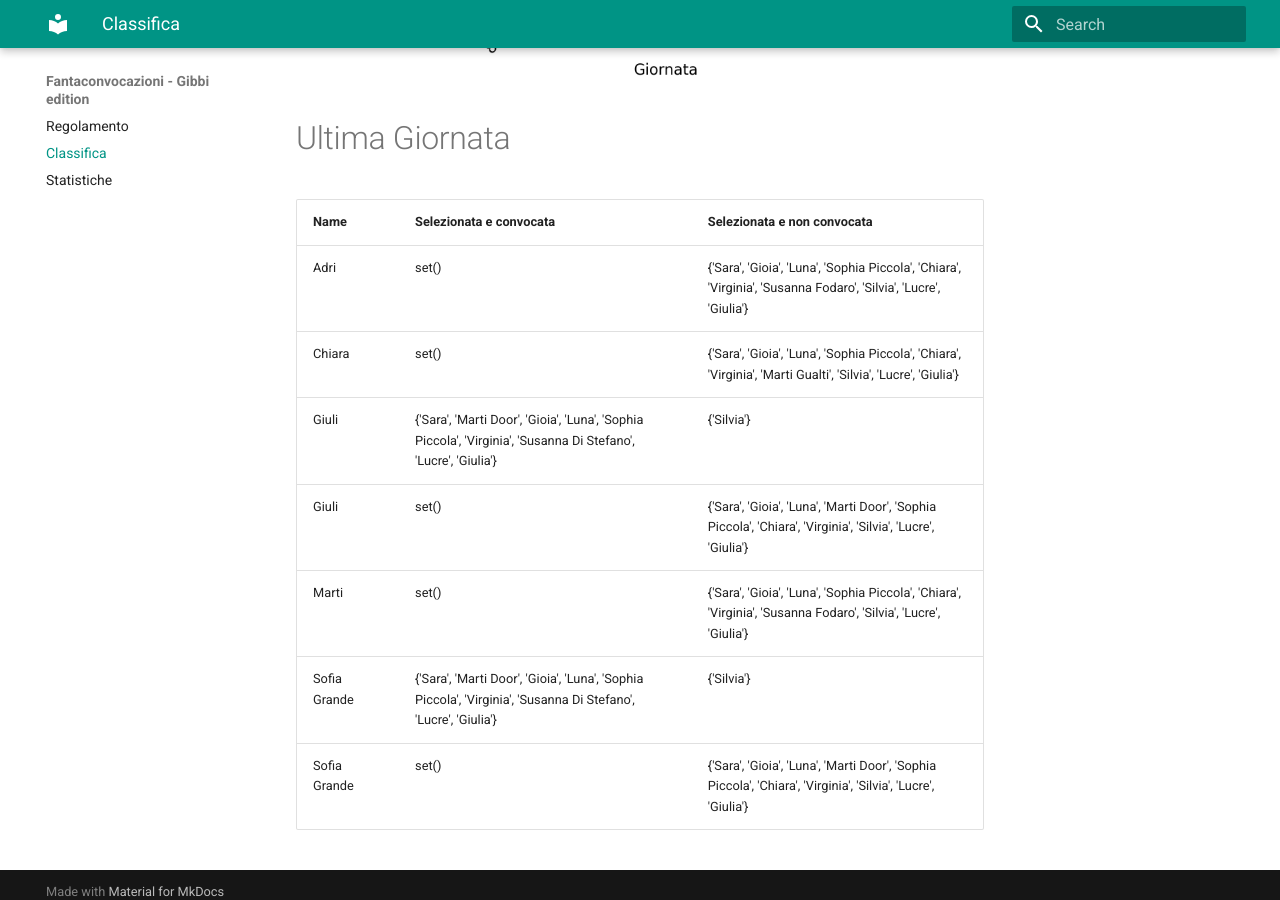
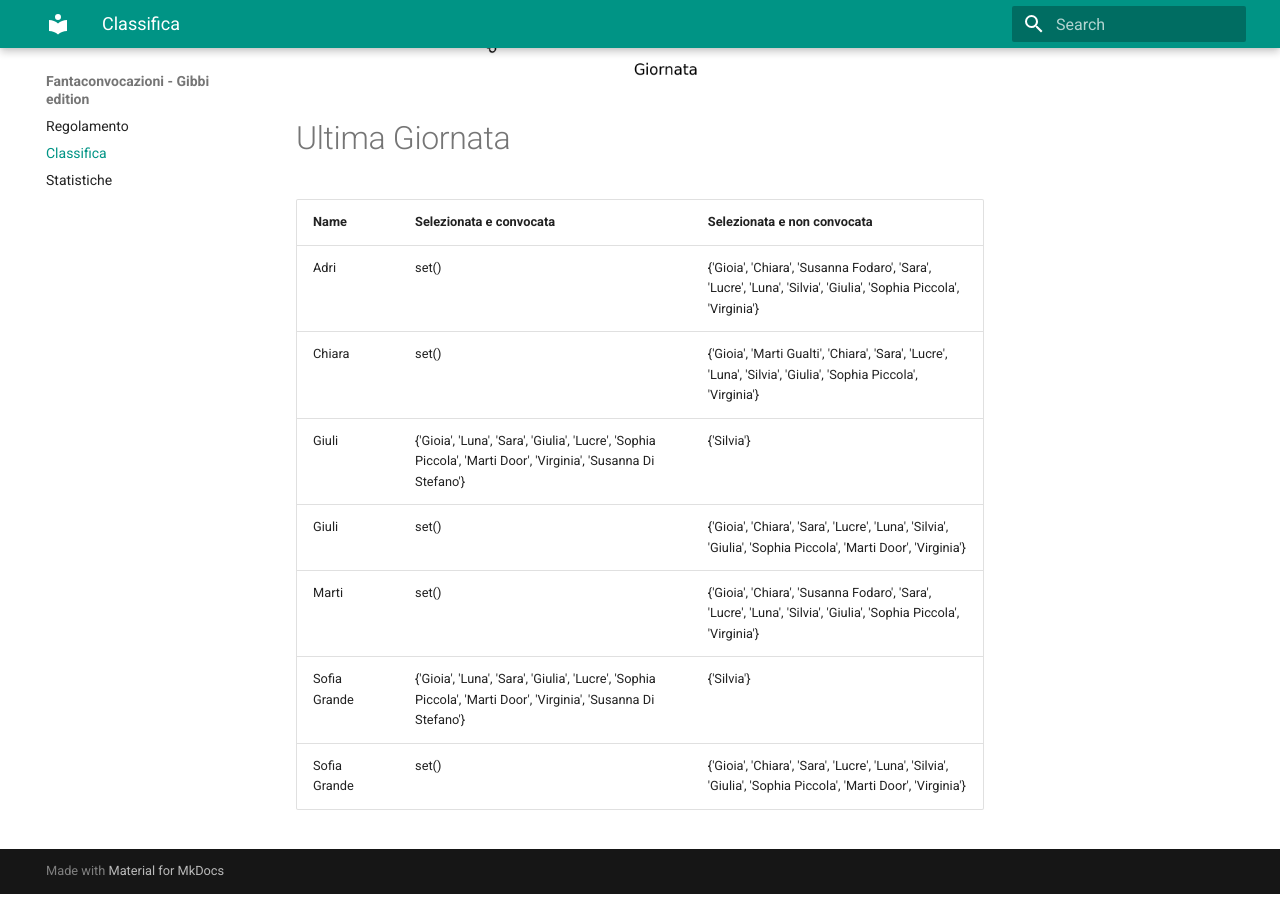
Before and after one commit to martinig94/fantagibbi, an MkDocs documentation site: the page built from docs/Classifica.md, in a window 1280 px wide and 900 px high, scrolled down 1030 px. Built offline with MkDocs 1.6.1 and Material for MkDocs 9.7.7, drawn with Linux system fonts in a browser that asks for light colours.

Commit message:
Auto-update from main.py

```diff
--- a/docs/Classifica.md
+++ b/docs/Classifica.md
@@ -18,11 +18,11 @@
 <!-- START_TABLE CORRECT -->
 | Name         | Selezionata e convocata                                                                                        | Selezionata e non convocata                                                                                      |
 |:-------------|:---------------------------------------------------------------------------------------------------------------|:-----------------------------------------------------------------------------------------------------------------|
-| Adri         | set()                                                                                                          | {'Sara', 'Gioia', 'Luna', 'Sophia Piccola', 'Chiara', 'Virginia', 'Susanna Fodaro', 'Silvia', 'Lucre', 'Giulia'} |
-| Chiara       | set()                                                                                                          | {'Sara', 'Gioia', 'Luna', 'Sophia Piccola', 'Chiara', 'Virginia', 'Marti Gualti', 'Silvia', 'Lucre', 'Giulia'}   |
-| Giuli        | {'Sara', 'Marti Door', 'Gioia', 'Luna', 'Sophia Piccola', 'Virginia', 'Susanna Di Stefano', 'Lucre', 'Giulia'} | {'Silvia'}                                                                                                       |
-| Giuli        | set()                                                                                                          | {'Sara', 'Gioia', 'Luna', 'Marti Door', 'Sophia Piccola', 'Chiara', 'Virginia', 'Silvia', 'Lucre', 'Giulia'}     |
-| Marti        | set()                                                                                                          | {'Sara', 'Gioia', 'Luna', 'Sophia Piccola', 'Chiara', 'Virginia', 'Susanna Fodaro', 'Silvia', 'Lucre', 'Giulia'} |
-| Sofia Grande | {'Sara', 'Marti Door', 'Gioia', 'Luna', 'Sophia Piccola', 'Virginia', 'Susanna Di Stefano', 'Lucre', 'Giulia'} | {'Silvia'}                                                                                                       |
-| Sofia Grande | set()                                                                                                          | {'Sara', 'Gioia', 'Luna', 'Marti Door', 'Sophia Piccola', 'Chiara', 'Virginia', 'Silvia', 'Lucre', 'Giulia'}     |
+| Adri         | set()                                                                                                          | {'Gioia', 'Chiara', 'Susanna Fodaro', 'Sara', 'Lucre', 'Luna', 'Silvia', 'Giulia', 'Sophia Piccola', 'Virginia'} |
+| Chiara       | set()                                                                                                          | {'Gioia', 'Marti Gualti', 'Chiara', 'Sara', 'Lucre', 'Luna', 'Silvia', 'Giulia', 'Sophia Piccola', 'Virginia'}   |
+| Giuli        | {'Gioia', 'Luna', 'Sara', 'Giulia', 'Lucre', 'Sophia Piccola', 'Marti Door', 'Virginia', 'Susanna Di Stefano'} | {'Silvia'}                                                                                                       |
+| Giuli        | set()                                                                                                          | {'Gioia', 'Chiara', 'Sara', 'Lucre', 'Luna', 'Silvia', 'Giulia', 'Sophia Piccola', 'Marti Door', 'Virginia'}     |
+| Marti        | set()                                                                                                          | {'Gioia', 'Chiara', 'Susanna Fodaro', 'Sara', 'Lucre', 'Luna', 'Silvia', 'Giulia', 'Sophia Piccola', 'Virginia'} |
+| Sofia Grande | {'Gioia', 'Luna', 'Sara', 'Giulia', 'Lucre', 'Sophia Piccola', 'Marti Door', 'Virginia', 'Susanna Di Stefano'} | {'Silvia'}                                                                                                       |
+| Sofia Grande | set()                                                                                                          | {'Gioia', 'Chiara', 'Sara', 'Lucre', 'Luna', 'Silvia', 'Giulia', 'Sophia Piccola', 'Marti Door', 'Virginia'}     |
 <!-- END_TABLE CORRECT -->
```
